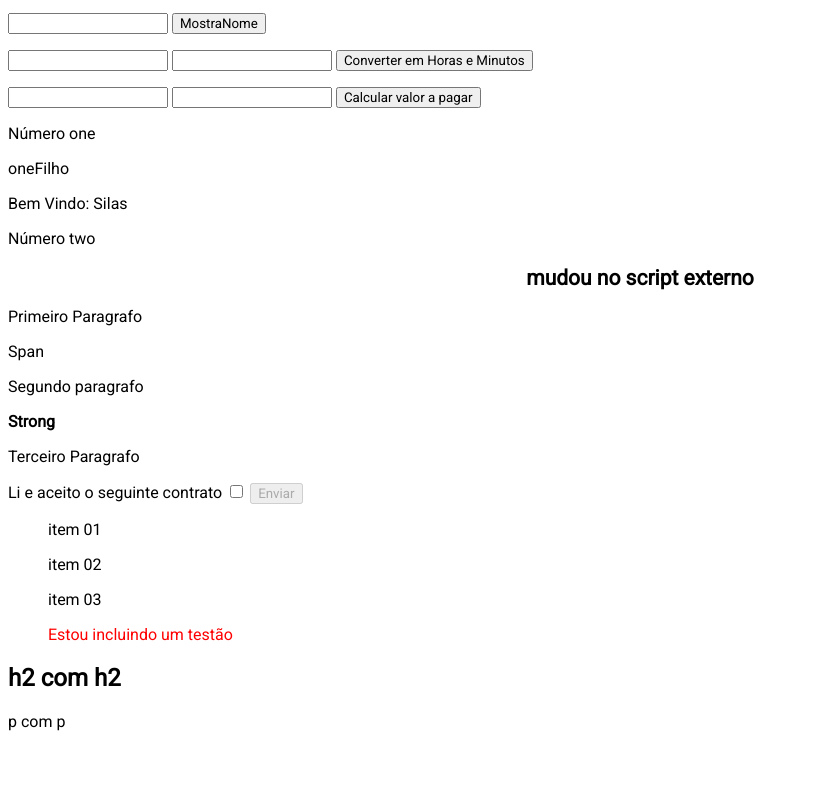
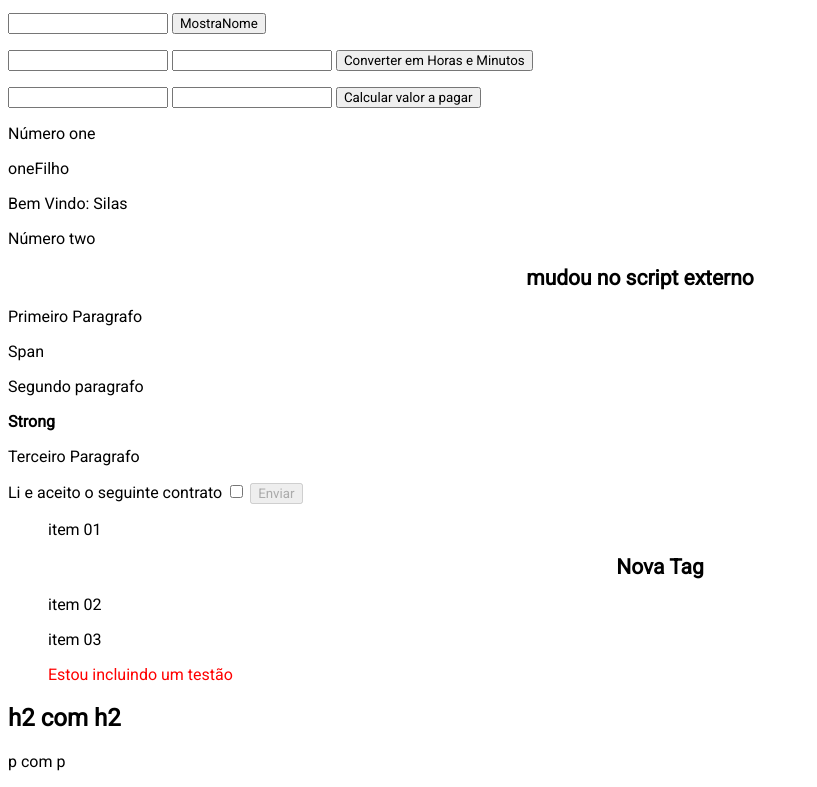
Before and after one commit to silastj/Function, a plain HTML site: page api/index.html in a window 1280 px wide. Shown: the part 219-1006 px from the top of the page, without its empty margins (0-817 px from the left). Before the commit the page ends 966 px from the top, so only its background shows below. Drawn offline with Linux system fonts and the light colour scheme; no server answers.

Commit message:
add mais aulas do curso

```diff
--- a/api/index.html
+++ b/api/index.html
@@ -65,7 +65,7 @@
 
     <footer>
         <ul id="list">
-            <li><p>item 01</p></li>
+            <li class="pp"><p>item 01</p></li>
             <li><p>item 02</p></li>
             <li><p>item 03</p></li>
             <li></li>
--- a/api/index.js
+++ b/api/index.js
@@ -267,3 +267,20 @@ liLast.setAttribute('style', 'color:red') // PASSANDO DOIS PARAMETROS
 const textao = document.createTextNode('Estou incluindo um testão') //CRIANDO TEXTO
 liLast.appendChild(textao) //INCLUINDO TEXTO
 console.log(liLast);
+
+
+const nvTag = document.createElement('h1')
+nvTag.innerText = 'Nova Tag'
+console.log(nvTag)
+const caixa = document.querySelector('#list')
+
+const pp = document.querySelector('.pp')
+console.log(pp);
+caixa.prepend(nvTag) // ANTES DA TAG QUE ESTOU SELECIONANDO - TB PODEMOS O SEGUNDO PARAMETRO
+caixa.append(nvTag) // DEPOIS DA TAG QUE ESTOU SELECIONANDO
+
+caixa.insertBefore(nvTag, pp) //INSERIANDO DEPOIS DO PP
+caixa.insertBefore(nvTag, pp.nextElementSibling) // ANTES DO PP
+
+aa = pp.cloneNode(true) // CLONANDO A TAG
+console.log(aa);
```
